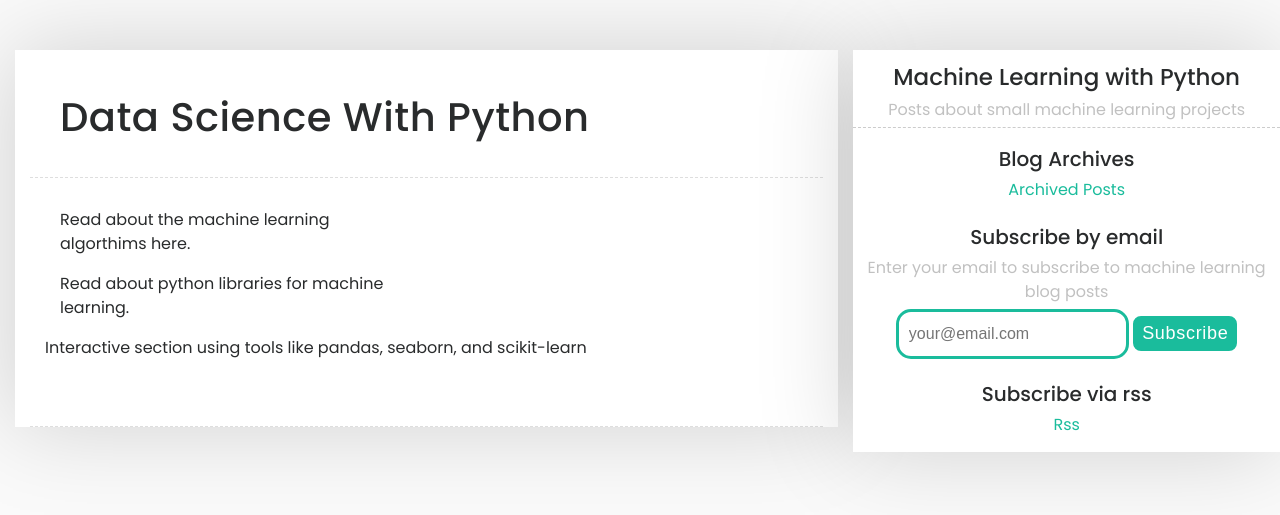
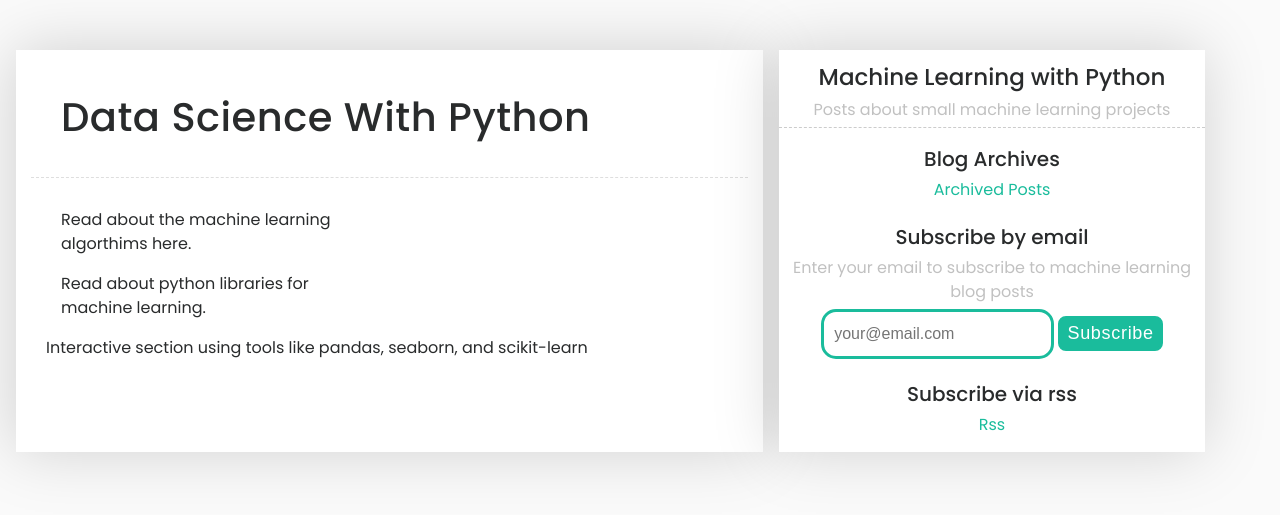
Before and after one commit to brianjquinlan/datascience-with-python, a Django app: page / in a window 1280 px wide. Shown: the part 64-579 px from the top of the page. Run offline with Django 3.2, Linux system fonts and the light colour scheme; some libraries are stand-ins or nearby versions.

Commit message:
moved javascript into js files and changed spacing of side_bar base template

```diff
--- a/datascience-with-python/static/css/style.css
+++ b/datascience-with-python/static/css/style.css
@@ -92,9 +92,9 @@ a:active {
 .sidebar {
     text-align: center;
     padding: 15px 0 15px 0;
-    margin-bottom: 30px;
+    /*margin-bottom: 30px;*/
     background: #ffffff;
-    box-shadow: -2px -1px 88px 0px rgba(0,0,0,0.17);
+    box-shadow: -2px -1px 60px 0px rgba(0,0,0,0.17);
 }
 
 .sidebar h2 {
@@ -155,14 +155,13 @@ a:active {
 .page {
     padding-top: 15px;
     background: #ffffff;
-    box-shadow: -2px -1px 88px 0px rgba(0,0,0,0.17);
+    box-shadow: -2px -1px 60px 0px rgba(0,0,0,0.17);
 }
 
 .page-content {
     padding-top: 30px;
     padding-bottom: 50px;
     border-top: 1px dashed #dedede;
-    border-bottom: 1px dashed #dedede;
 }
 
 /* blog post */
--- a/datascience-with-python/static/js/project.js
+++ b/datascience-with-python/static/js/project.js
@@ -0,0 +1,16 @@
+// csrf token for ajax
+//(function() {
+	var csrftoken = Cookies.get('csrftoken');
+	function csrfSafeMethod(method) {
+		// these HTTP methods do not requre CSRF protection
+		return (/^(GET|HEAD|OPTIONS|TRACE)$/.test(method));
+	}
+
+   	$.ajaxSetup({
+    	beforeSend: function(xhr, settings) {
+     		if (!csrfSafeMethod(settings.type) && !this.crossDomain) {
+        		xhr.setRequestHeader("X-CSRFToken", csrftoken);
+      		}
+  		}
+ 	});
+//})();
--- a/datascience-with-python/templates/sidebar_base.html
+++ b/datascience-with-python/templates/sidebar_base.html
@@ -1,8 +1,9 @@
 {% extends 'base.html' %}
+{% load staticfiles %}
 
 {%  block content %}
-	<div class="col-sm-12 col-md-8">
-        <div class="col-md-12 page">
+	<div class="col-sm-12 col-md-7 page mx-md-3">
+        {#<div class="col-md-12 page">#}
             <div class="title">
                 {% block page_title %}
                 {% endblock %}
@@ -13,10 +14,10 @@
 			        <p> content </p>
 		        {% endblock %}
             </div>
-        </div>
+        {#</div>#}
 	</div>
 
-	<div class="col-sm-12 col-md-4 sidebar">
+    <div class="col-sm-12 col-md-4 sidebar">
 		{% block sidebar %}
             <div class="border">
 				<h2> Machine Learning with Python </h3>
@@ -43,5 +44,9 @@
 				<h4> Subscribe via rss </h4>
 					<a href="{% url 'blog:feed' %}"> Rss </a>
 		{% endblock %}
-	</div>
+    </div>
 {% endblock %}
+
+{% block javascript %}
+    <script src="{% static 'js/subscribe.js' %}"></script>
+{% endblock %}
```
Also changed, not shown: datascience-with-python/static/js/subscribe.js (added, +38 -0 lines), datascience-with-python/templates/base.html (+4 -61 lines).
